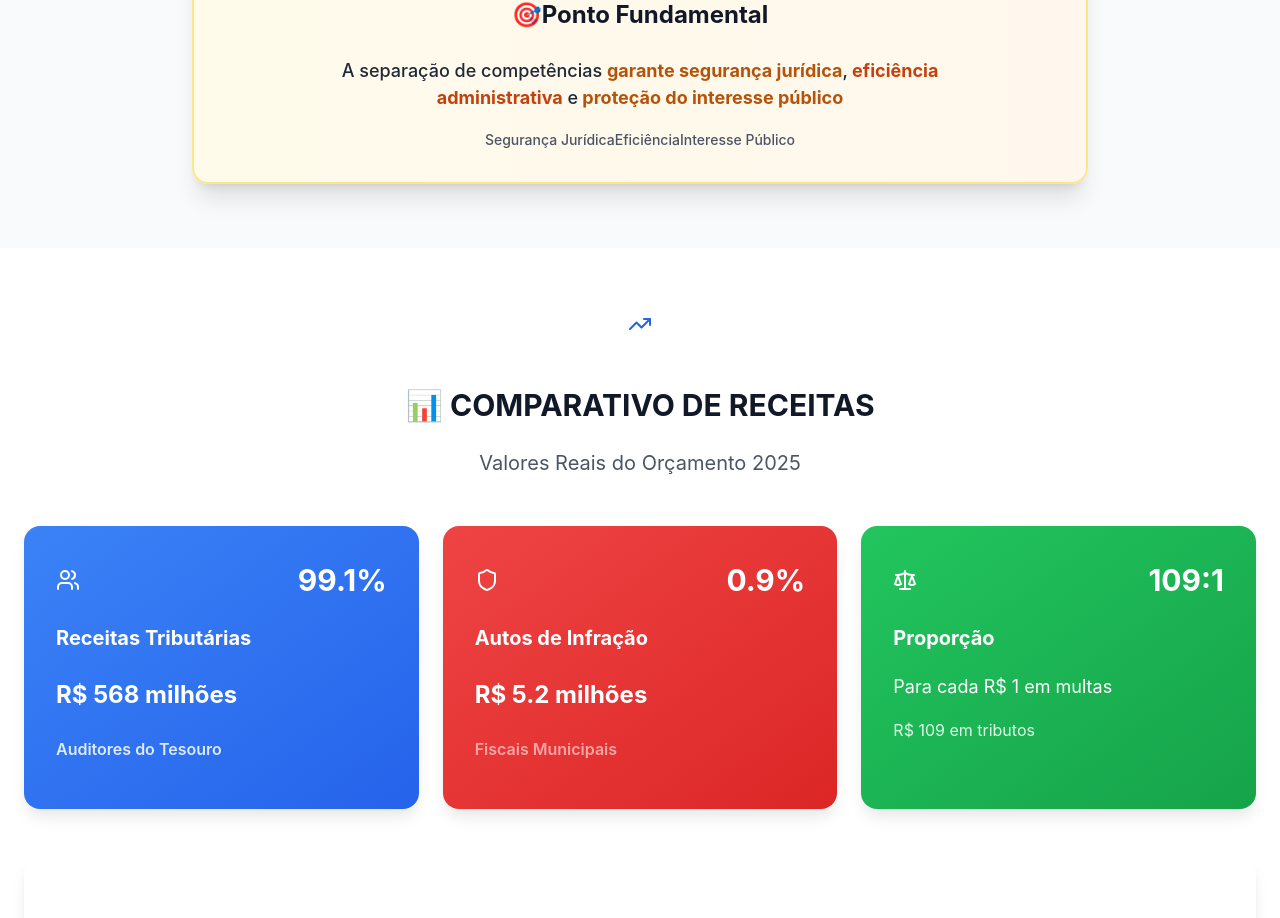
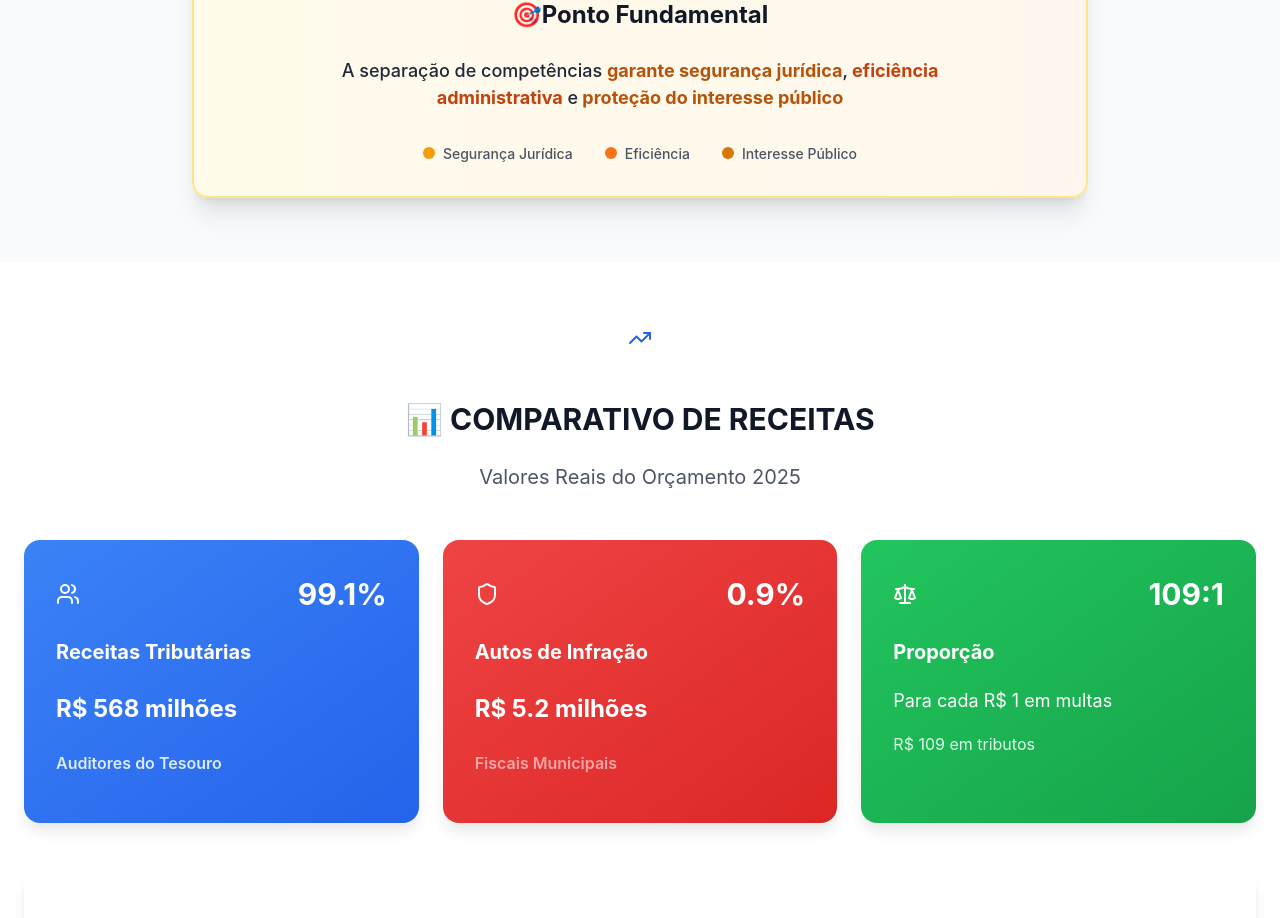
Before and after one commit to RomuloMaltez/cartilha-pmpv, a React (Vite) app: page / in a window 1280 px wide. Shown: the part 1591-2509 px from the top of the page. Built offline with nearby package versions, Linux system fonts and the light colour scheme.

Commit message:
Update v14 CartilhaWebInterativa.jsx

```diff
--- a/src/components/CartilhaWebInterativa.jsx
+++ b/src/components/CartilhaWebInterativa.jsx
@@ -257,18 +257,44 @@ const CartilhaWebInterativa = () => {
                     <span className="font-bold text-amber-700"> proteção do interesse público</span>
                   </p>
 
-                  <div className="mt-6 flex justify-center space-x-6 text-sm text-gray-600">
-                    <div className="flex items-center space-x-2">
-                      <div className="w-3 h-3 bg-amber-500 rounded-full"></div>
-                      <span className="font-medium">Segurança Jurídica</span>
+                  <div style={{
+                    display: 'flex',
+                    justifyContent: 'center',
+                    gap: '2rem',
+                    marginTop: '2rem',
+                    fontSize: '0.875rem',
+                    color: '#4b5563',
+                    flexWrap: 'wrap'
+                  }}>
+                    <div style={{ display: 'flex', alignItems: 'center', gap: '0.5rem' }}>
+                      <div style={{
+                        width: '0.75rem',
+                        height: '0.75rem',
+                        backgroundColor: '#f59e0b',
+                        borderRadius: '50%',
+                        flexShrink: 0
+                      }}></div>
+                      <span style={{ fontWeight: '500' }}>Segurança Jurídica</span>
                     </div>
-                    <div className="flex items-center space-x-2">
-                      <div className="w-3 h-3 bg-orange-500 rounded-full"></div>
-                      <span className="font-medium">Eficiência</span>
+                    <div style={{ display: 'flex', alignItems: 'center', gap: '0.5rem' }}>
+                      <div style={{
+                        width: '0.75rem',
+                        height: '0.75rem',
+                        backgroundColor: '#f97316',
+                        borderRadius: '50%',
+                        flexShrink: 0
+                      }}></div>
+                      <span style={{ fontWeight: '500' }}>Eficiência</span>
                     </div>
-                    <div className="flex items-center space-x-2">
-                      <div className="w-3 h-3 bg-amber-600 rounded-full"></div>
-                      <span className="font-medium">Interesse Público</span>
+                    <div style={{ display: 'flex', alignItems: 'center', gap: '0.5rem' }}>
+                      <div style={{
+                        width: '0.75rem',
+                        height: '0.75rem',
+                        backgroundColor: '#d97706',
+                        borderRadius: '50%',
+                        flexShrink: 0
+                      }}></div>
+                      <span style={{ fontWeight: '500' }}>Interesse Público</span>
                     </div>
                   </div>
                 </div>
```
